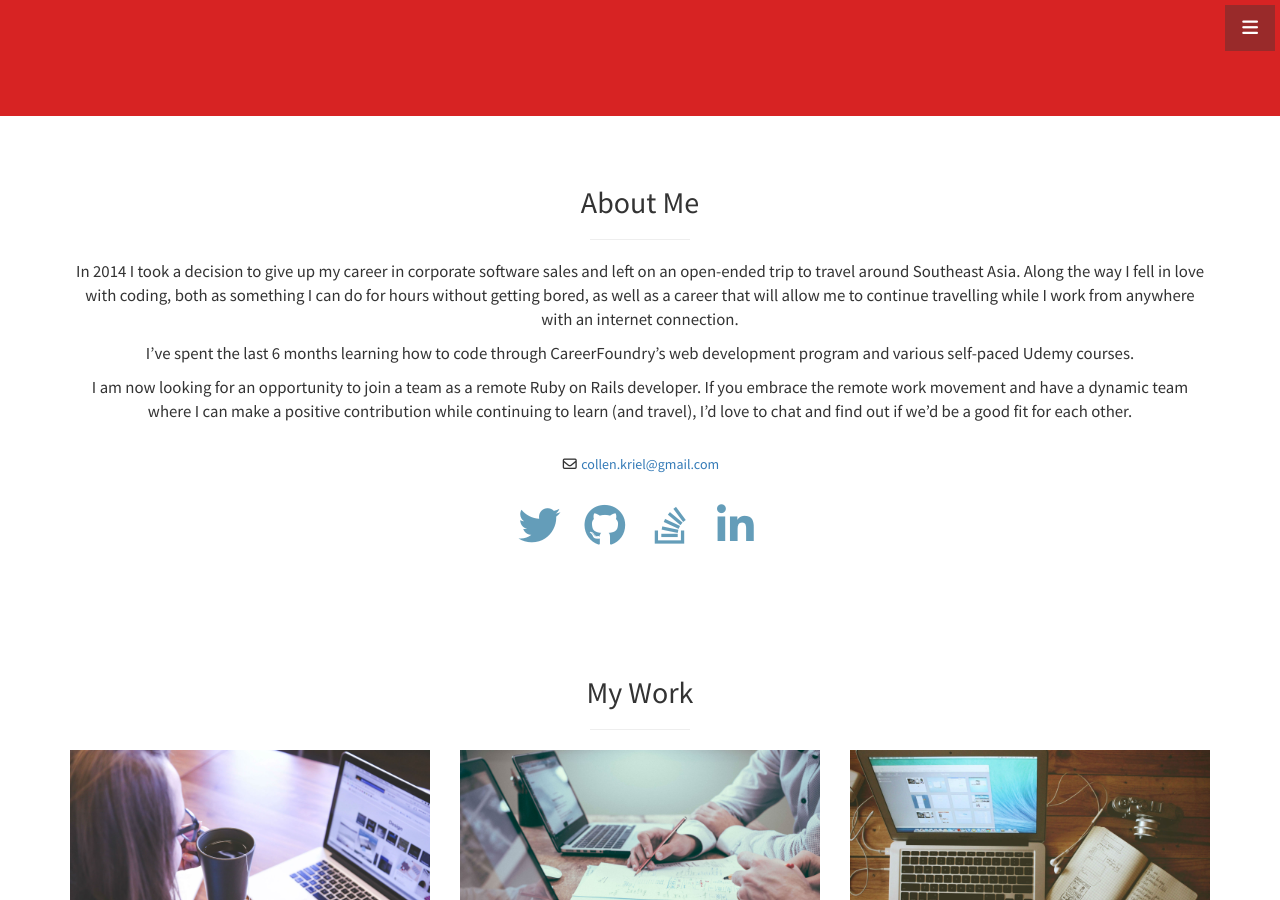
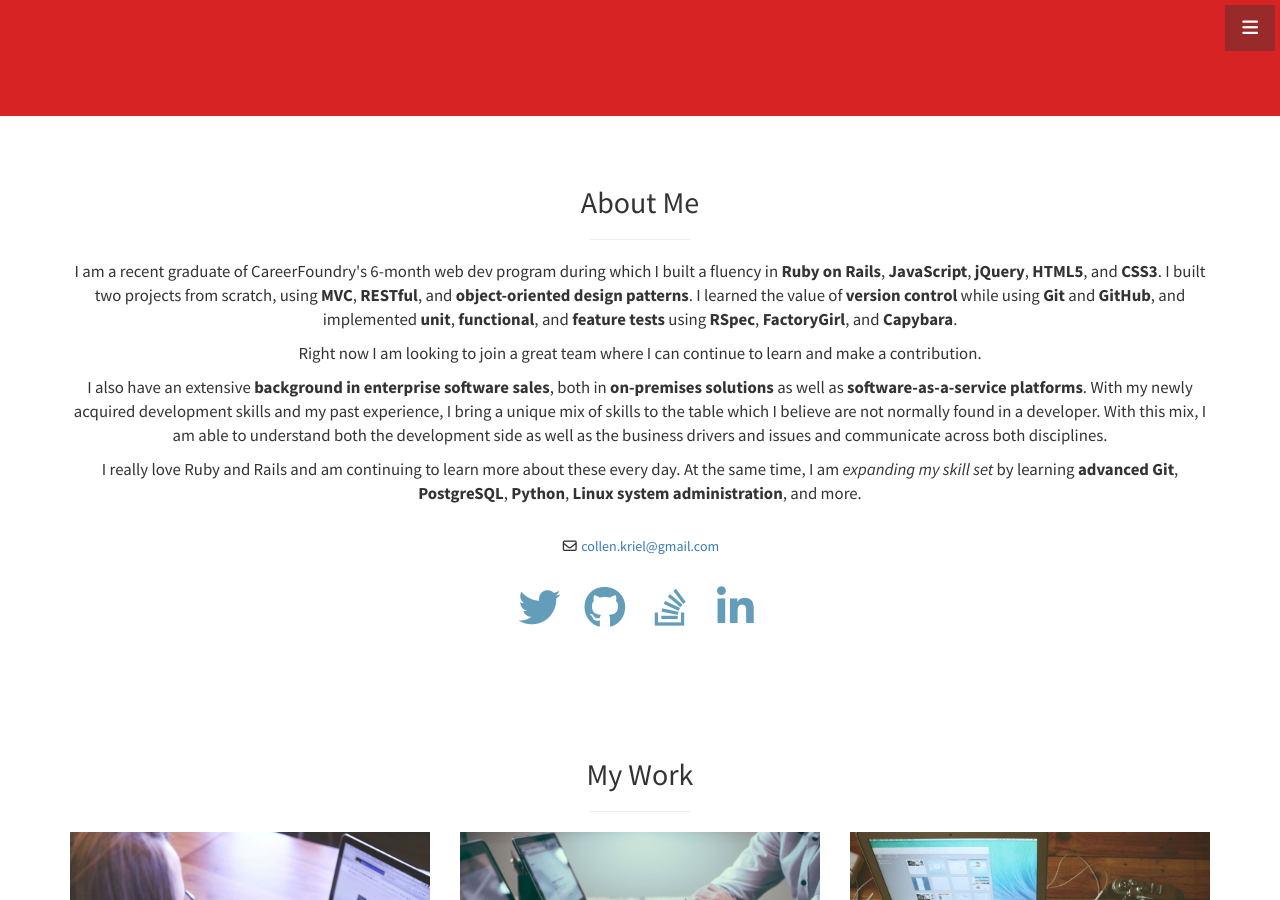
Before and after one commit to CollenK/CollenK.github.io, a Jekyll site: the page built from index.html, in a window 1280 px wide and 900 px high, scrolled down 784 px. Built offline with Jekyll 4.4.1, drawn with Linux system fonts in a browser that asks for light colours; nearby versions of some CDN libraries.

Commit message:
Update about me section

```diff
--- a/_includes/about.html
+++ b/_includes/about.html
@@ -5,21 +5,29 @@
         <h2>About Me</h2>
         <hr class="small">
         <p>
-          In 2014 I took a decision to give up my career in corporate software sales
-          and left on an open-ended trip to travel around Southeast Asia. Along the way
-          I fell in love with coding, both as something I can do for hours without getting
-          bored, as well as a career that will allow me to continue travelling while
-          I work from anywhere with an internet connection.
+          I am a recent graduate of CareerFoundry's 6-month web dev program during which I built a fluency
+          in <strong>Ruby on Rails</strong>, <strong>JavaScript</strong>, <strong>jQuery</strong>, <strong>HTML5</strong>,
+          and <strong>CSS3</strong>. I built two projects from scratch, using <strong>MVC</strong>, <strong>RESTful</strong>, and <strong>object-oriented
+          design patterns</strong>. I learned the value of <strong>version control</strong> while using <strong>Git</strong>
+          and <strong>GitHub</strong>, and implemented <strong>unit</strong>, <strong>functional</strong>, and <strong>feature tests</strong> using
+          <strong>RSpec</strong>, <strong>FactoryGirl</strong>, and <strong>Capybara</strong>.
         </p>
         <p>
-          I’ve spent the last 6 months learning how to code through CareerFoundry’s web
-          development program and various self-paced Udemy courses.
+          Right now I am looking to join a great team where I can continue to learn and make a contribution.
         </p>
         <p>
-          I am now looking for an opportunity to join a team as a remote Ruby on Rails
-          developer. If you embrace the remote work movement and have a dynamic team where
-          I can make a positive contribution while continuing to learn (and travel), I’d love to chat
-          and find out if we’d be a good fit for each other.
+          I also have an extensive <strong>background in enterprise software sales</strong>, both in
+          <strong>on-premises solutions</strong> as well as <strong>software-as-a-service platforms</strong>.
+          With my newly acquired development skills and my past experience,
+          I bring a unique mix of skills to the table which I believe are not normally found in a developer. With
+          this mix, I am able to understand both the development side as well as the business drivers and issues
+          and communicate across both disciplines.
+        </p>
+        <p>
+          I really love Ruby and Rails and am continuing to learn more about these every day. At the same time,
+          I am <em>expanding my skill set</em> by learning <strong>advanced Git</strong>, <strong>PostgreSQL</strong>,
+          <strong>Python</strong>, <strong>Linux system administration</strong>,
+          and more.
         </p>
         <br>
         <ul class="list-unstyled">
```
